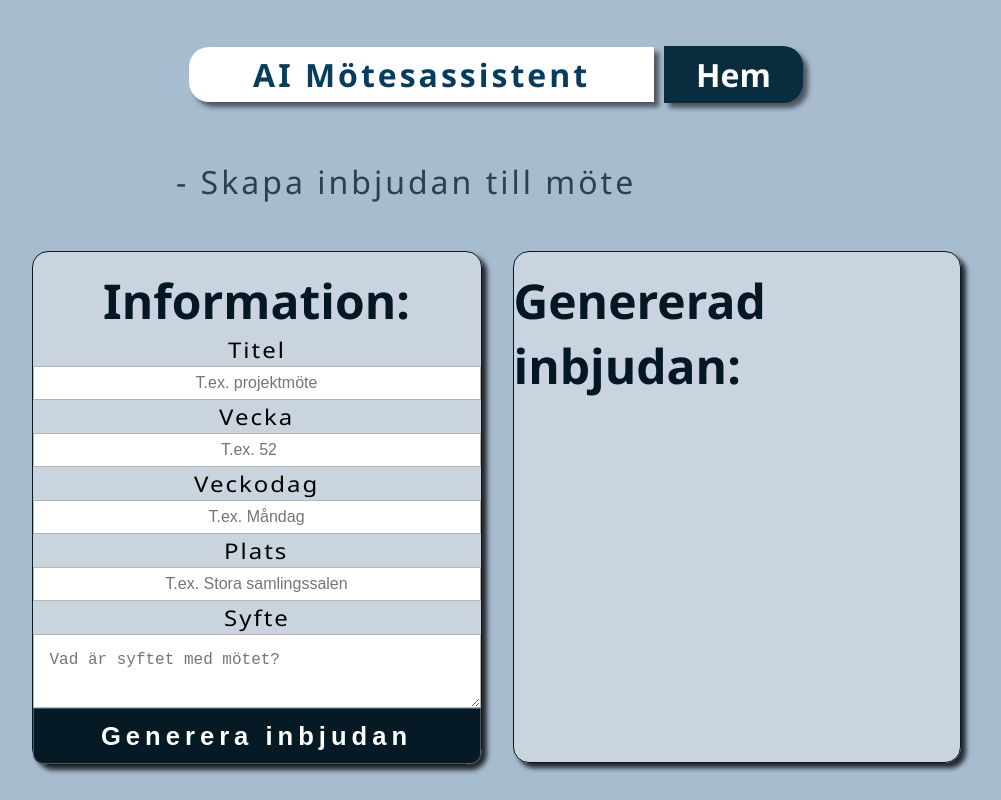
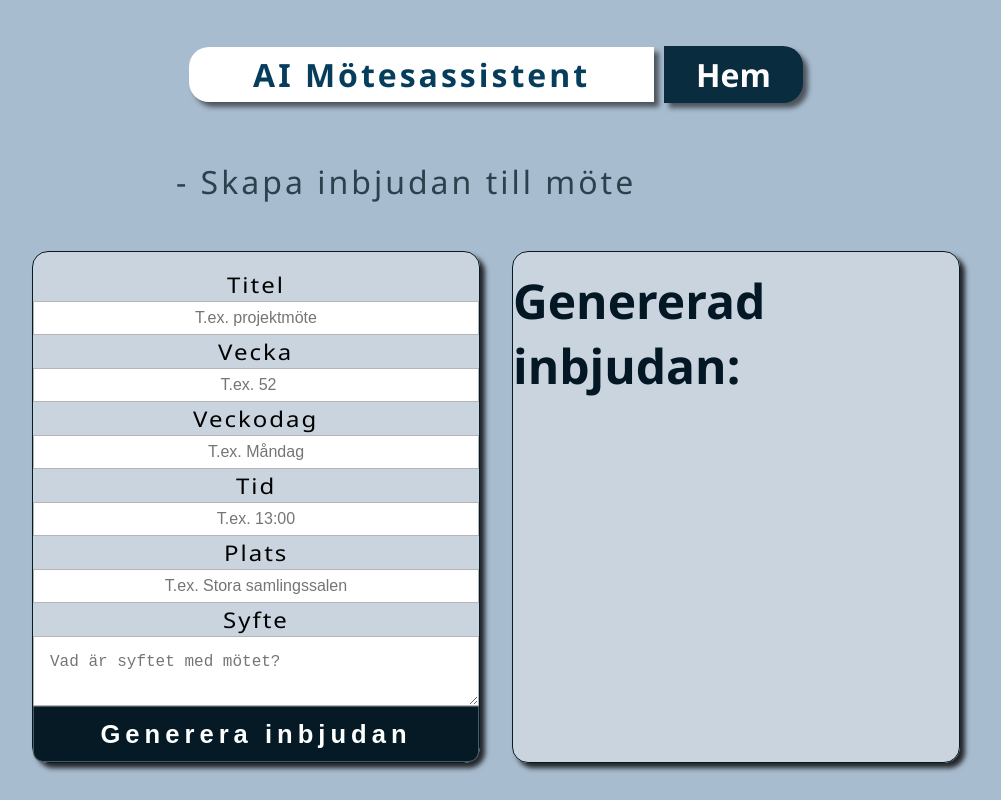
Before and after one commit to RobinJohansson1992/AI-Meeting-Assistant, a React (Vite) app: page /invitation in a window 1280 px wide. Shown: the whole page, without its empty margins (144-1145 px from the left). Built offline with nearby package versions, Linux system fonts and the light colour scheme.

Commit message:
some minor changes

```diff
--- a/src/components/assistantFeature/AssistantFeature.jsx
+++ b/src/components/assistantFeature/AssistantFeature.jsx
@@ -1,7 +1,7 @@
 import { Link } from "react-router-dom";
 import "./AssistantFeature.css";
 
-function AssistantFeauture({ title, description, to }) {
+function AssistantFeature({ title, description, to }) {
   return (
     <Link to={to} className="assistantFeature">
       <h2>{title}</h2>
@@ -10,4 +10,4 @@ function AssistantFeauture({ title, description, to }) {
   );
 }
 
-export default AssistantFeauture;
+export default AssistantFeature;
--- a/src/pages/Agenda.jsx
+++ b/src/pages/Agenda.jsx
@@ -11,8 +11,8 @@ function Agenda() {
   const loading = useSelector((state) => state.meeting.loading);
   const error = useSelector((state) => state.meeting.error);
 
-  const [title, setTitle] = useState();
-  const [purpose, setPurpose] = useState();
+  const [title, setTitle] = useState("");
+  const [purpose, setPurpose] = useState("");
   const [durationInMinutes, setDurationInMinutes] = useState(60);
 
   const handleCreateAgenda = async () => {
@@ -28,20 +28,19 @@ function Agenda() {
       const data = await createAgenda(agendaData);
       dispatch(setAgenda(data.result));
     } catch (error) {
-      dispatch(setLoading(false));
+      dispatch(setError(error.message));
     } finally {
       dispatch(setLoading(false));
     }
   };
   return (
-    <main>
+    <>
       <Navbar />
       <div className="pageHeader">
         <p>- Skapa mötesagenda</p>
       </div>
       <section className="pageWrapper">
         <div className="inputContainer">
-          <h2>Information:</h2>
           <label htmlFor="title">Titel</label>
           <input
             id="title"
@@ -60,7 +59,7 @@ function Agenda() {
             placeholder="Vad är syftet med mötet?"
           />
 
-          <label htmlFor="purpose">Längd i minuter</label>
+          <label htmlFor="duration">Längd i minuter</label>
           <input
             id="duration"
             type="number"
@@ -72,7 +71,11 @@ function Agenda() {
           <button
             className="generateBtn"
             onClick={handleCreateAgenda}
-            disabled={loading}
+            disabled={
+              loading ||
+              title.trim().length === 0 ||
+              purpose.trim().length === 0
+            }
           >
             {loading ? "Skapar agenda..." : "Generera agenda"}
           </button>
@@ -89,7 +92,7 @@ function Agenda() {
           )}
         </div>
       </section>
-    </main>
+    </>
   );
 }
 
--- a/src/pages/Invitation.jsx
+++ b/src/pages/Invitation.jsx
@@ -15,11 +15,12 @@ function Invitation() {
   const loading = useSelector((state) => state.meeting.loading);
   const error = useSelector((state) => state.meeting.error);
 
-  const [title, setTitle] = useState();
-  const [week, setWeek] = useState();
-  const [weekDay, setWeekDay] = useState();
-  const [location, setLocation] = useState();
-  const [purpose, setPurpose] = useState();
+  const [title, setTitle] = useState("");
+  const [week, setWeek] = useState("");
+  const [weekDay, setWeekDay] = useState("");
+  const [time, setTime] = useState("");
+  const [location, setLocation] = useState("");
+  const [purpose, setPurpose] = useState("");
 
   const handleCreateInvitation = async () => {
     try {
@@ -30,26 +31,26 @@ function Invitation() {
         title: title,
         week: week,
         weekDay: weekDay,
+        time: time,
         location: location,
         purpose: purpose,
       };
       const data = await createInvitation(invitationData);
       dispatch(setInvitation(data.result));
     } catch (error) {
-      dispatch(setLoading(false));
+      dispatch(setError(error.message));
     } finally {
       dispatch(setLoading(false));
     }
   };
   return (
-    <main>
+    <>
       <Navbar />
       <div className="pageHeader">
         <p>- Skapa inbjudan till möte</p>
       </div>
       <section className="pageWrapper">
         <div className="inputContainer">
-          <h2>Information:</h2>
           <label htmlFor="title">Titel</label>
           <input
             id="title"
@@ -77,6 +78,15 @@ function Invitation() {
             placeholder="T.ex. Måndag"
           />
 
+          <label htmlFor="time">Tid</label>
+          <input
+            id="time"
+            type="text"
+            value={time}
+            onChange={(event) => setTime(event.target.value)}
+            placeholder="T.ex. 13:00"
+          />
+
           <label htmlFor="location">Plats</label>
           <input
             id="location"
@@ -98,7 +108,11 @@ function Invitation() {
           <button
             className="generateBtn"
             onClick={handleCreateInvitation}
-            disabled={loading}
+            disabled={
+              loading ||
+              title.trim().length === 0 ||
+              purpose.trim().length === 0
+            }
           >
             {loading ? "Skapar inbjudan..." : "Generera inbjudan"}
           </button>
@@ -115,7 +129,7 @@ function Invitation() {
           )}
         </div>
       </section>
-    </main>
+    </>
   );
 }
 
--- a/src/pages/Pages.css
+++ b/src/pages/Pages.css
@@ -16,6 +16,8 @@
   border-radius: 1rem;
   box-shadow: 5px 5px 5px rgba(0, 0, 0, 0.799);
   border: 1px solid rgb(6, 26, 37);
+  box-sizing: border-box;
+  padding-top: 1rem;
 }
 .inputContainer:hover {
   transform: scale(1.005);
@@ -71,7 +73,6 @@
 }
 .inputContainer h2 {
   font-size: 3rem;
-  margin-top: 1rem;
 }
 .inputContainer label {
   font-size: 1.5rem;
--- a/src/pages/Summarize.jsx
+++ b/src/pages/Summarize.jsx
@@ -28,14 +28,14 @@ function Summarize() {
       const data = await summarizeNotes(notes);
       dispatch(setSummary(data.result));
     } catch (error) {
-      dispatch(setLoading(false));
+      dispatch(setError(error.message));
     } finally {
       dispatch(setLoading(false));
     }
   };
 
   return (
-    <main>
+    <>
       <Navbar />
       <div className="pageHeader">
         <p>- Sammanfatta möte</p>
@@ -70,7 +70,7 @@ function Summarize() {
           )}
         </div>
       </section>
-    </main>
+    </>
   );
 }
 
```
